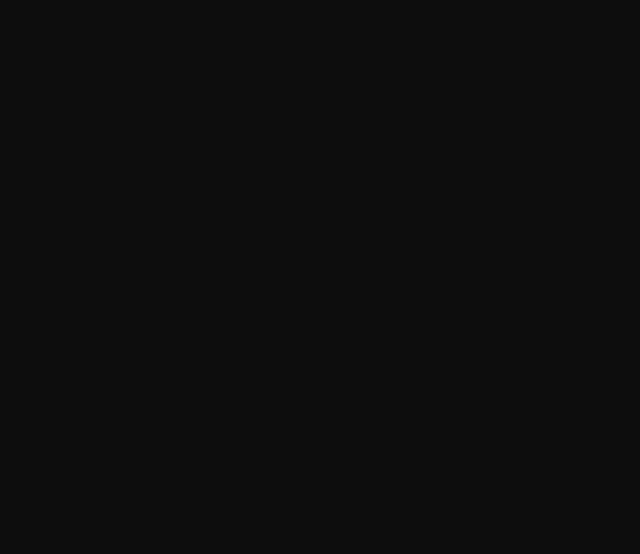
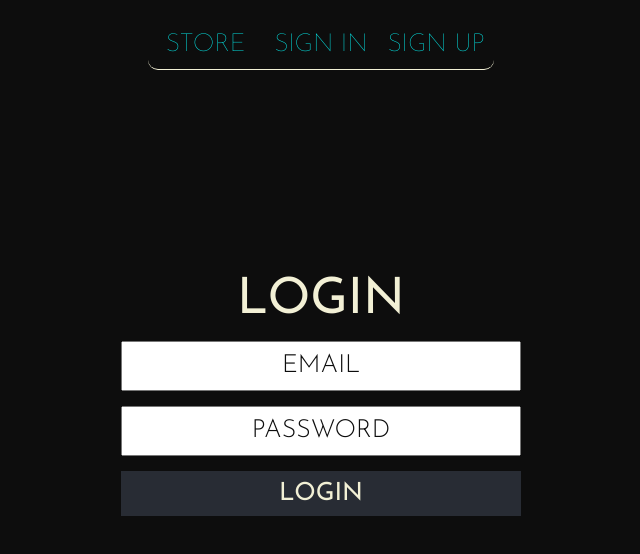
Before and after one commit to Dodikxon/Futuristic-Store, a React (Create React App) app in the folder frontend/: page /login in a window 1280 px wide. Before the commit this address had no page. Shown: the top 554 px of the page, without its empty margins (319-959 px from the left). Built offline with nearby package versions, Linux system fonts and the light colour scheme.

Commit message:
Add login and registration form

```diff
--- a/frontend/src/App.tsx
+++ b/frontend/src/App.tsx
@@ -2,12 +2,16 @@ import React from 'react';
 import './App.scss';
 import Home from "./pages/Home/Home";
 import {Routes, Route} from "react-router-dom";
+import Login from "./pages/Login/Login";
+import Register from "./pages/Register/Register";
 
 
 function App() {
   return (
         <Routes>
             <Route path={'/'} element={<Home/>}/>
+            <Route path={'/login'} element={<Login/>}/>
+            <Route path={'/register'} element={<Register/>}/>
         </Routes>
   );
 }
--- a/frontend/src/components/Header/Navbar/Navbar.tsx
+++ b/frontend/src/components/Header/Navbar/Navbar.tsx
@@ -8,6 +8,7 @@ function Button(props: any){
 const Navbar = () => {
     return (
         <nav className="header-navbar">
+            <Button link={'/'} name={'Store'}/>
             <Button link={'/login'} name={'Sign In'}/>
             <Button link={'/register'} name={'Sign Up'}/>
         </nav>
--- /dev/null
+++ b/frontend/src/components/Login/LoginForm/LoginForm.scss
@@ -0,0 +1,62 @@
+.login{
+  display: flex;
+  justify-content: center;
+  align-items: center;
+  flex-direction: column;
+  margin: 25px 0;
+  height: 70vh;
+  &-title{
+    font-weight: 400;
+    font-size: 50px;
+    color: #F2F0D5;
+    text-transform: uppercase;
+  }
+  &-form{
+    display: flex;
+    flex-direction: column;
+    justify-content: center;
+    align-items: center;
+    width: 400px;
+    margin: 0 auto;
+  }
+
+  &-input{
+    height: 50px;
+    width: 100%;
+    display: flex;
+    justify-content: center;
+    align-items: center;
+    text-align: center;
+    font-size: 25px;
+    font-weight: 400;
+    margin: 15px 0 0 0;
+    color: #0D0D0D;
+  }
+
+  &-submit{
+    margin: 15px 0 0 0;
+    height: 45px;
+    color: #F2F0D5;
+    font-size: 25px;
+    text-transform: uppercase;
+    font-weight: 400;
+    transition: all 0.5s ease;
+    width: 100%;
+    background: #282c34;
+    border: 0;
+
+    &:hover{
+      transition: all 0.5s ease;
+      color: #0D0D0D;
+      background: #05f2f2;
+
+    }
+
+  }
+}
+
+::placeholder{
+  text-transform: uppercase;
+  color: #0D0D0D;
+  font-weight: 300;
+}
--- /dev/null
+++ b/frontend/src/components/Login/LoginForm/LoginForm.tsx
@@ -0,0 +1,45 @@
+import React, {useState} from 'react';
+import './LoginForm.scss';
+
+function Input(props: any){
+    return <input type={props.type}
+                  className='login-input'
+                  value={props.value}
+                  placeholder={props.placeholder}
+                  onChange={e => props.change(e.target.value)}
+                  name={props.name}/>
+}
+
+
+const LoginForm = () => {
+    const [email, setEmail] = useState('')
+    const [password, setPassword] = useState('')
+    return (
+        <section className='login'>
+            <h1 className='login-title'>Login</h1>
+            <div className="container">
+                <div className="login-form">
+                    <Input type={'text'}
+                           placeholder={'email'}
+                           name={'email'}
+                           value={email}
+                           change={setEmail}
+                           />
+                    <Input type={'password'}
+                           placeholder={'password'}
+                           name={'password'}
+                           value={password}
+                           change={setPassword}
+                    />
+                    <button type='submit'
+                            name='submit'
+                            className='login-submit'>
+                        Login
+                    </button>
+                </div>
+            </div>
+        </section>
+    );
+};
+
+export default LoginForm;
--- /dev/null
+++ b/frontend/src/components/Register/RegisterForm/RegisterForm.scss
@@ -0,0 +1,62 @@
+.login{
+  display: flex;
+  justify-content: center;
+  align-items: center;
+  flex-direction: column;
+  margin: 25px 0;
+  height: 70vh;
+  &-title{
+    font-weight: 400;
+    font-size: 50px;
+    color: #F2F0D5;
+    text-transform: uppercase;
+  }
+  &-form{
+    display: flex;
+    flex-direction: column;
+    justify-content: center;
+    align-items: center;
+    width: 400px;
+    margin: 0 auto;
+  }
+
+  &-input{
+    height: 50px;
+    width: 100%;
+    display: flex;
+    justify-content: center;
+    align-items: center;
+    text-align: center;
+    font-size: 25px;
+    font-weight: 400;
+    margin: 15px 0 0 0;
+    color: #0D0D0D;
+  }
+
+  &-submit{
+    margin: 15px 0 0 0;
+    height: 45px;
+    color: #F2F0D5;
+    font-size: 25px;
+    text-transform: uppercase;
+    font-weight: 400;
+    transition: all 0.5s ease;
+    width: 100%;
+    background: #282c34;
+    border: 0;
+
+    &:hover{
+      transition: all 0.5s ease;
+      color: #0D0D0D;
+      background: #05f2f2;
+
+    }
+
+  }
+}
+
+::placeholder{
+  text-transform: uppercase;
+  color: #0D0D0D;
+  font-weight: 300;
+}
--- /dev/null
+++ b/frontend/src/components/Register/RegisterForm/RegisterForm.tsx
@@ -0,0 +1,52 @@
+import React, {useState} from 'react';
+import './RegisterForm.scss';
+
+function Input(props: any){
+    return <input type={props.type}
+                  className='login-input'
+                  value={props.value}
+                  placeholder={props.placeholder}
+                  onChange={e => props.change(e.target.value)}
+                  name={props.name}/>
+}
+
+
+const RegisterForm = () => {
+    const [email, setEmail] = useState('')
+    const [password, setPassword] = useState('')
+    const [username, setUsername] = useState('')
+    return (
+        <section className='login'>
+            <h1 className='login-title'>Register</h1>
+            <div className="container">
+                <div className="login-form">
+                    <Input type={'text'}
+                           placeholder={'email'}
+                           name={'email'}
+                           value={email}
+                           change={setEmail}
+                    />
+                    <Input type={'text'}
+                           placeholder={'username'}
+                           name={'username'}
+                           value={username}
+                           change={setUsername}
+                    />
+                    <Input type={'password'}
+                           placeholder={'password'}
+                           name={'password'}
+                           value={password}
+                           change={setPassword}
+                    />
+                    <button type='submit'
+                            name='submit'
+                            className='login-submit'>
+                        Login
+                    </button>
+                </div>
+            </div>
+        </section>
+    );
+};
+
+export default RegisterForm;
--- /dev/null
+++ b/frontend/src/pages/Login/Login.tsx
@@ -0,0 +1,14 @@
+import React from 'react';
+import Header from "../../components/Header/Header";
+import LoginForm from "../../components/Login/LoginForm/LoginForm";
+
+const Login = () => {
+    return (
+        <div>
+            <Header />
+            <LoginForm />
+        </div>
+    );
+};
+
+export default Login;
--- /dev/null
+++ b/frontend/src/pages/Register/Register.tsx
@@ -0,0 +1,14 @@
+import React from 'react';
+import Header from "../../components/Header/Header";
+import RegisterForm from "../../components/Register/RegisterForm/RegisterForm";
+
+const Register = () => {
+    return (
+        <div>
+            <Header />
+            <RegisterForm/>
+        </div>
+    );
+};
+
+export default Register;
```
